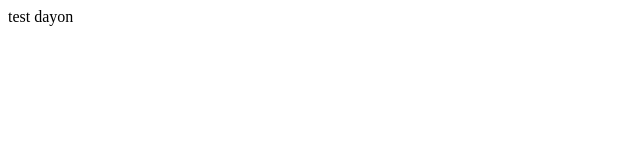
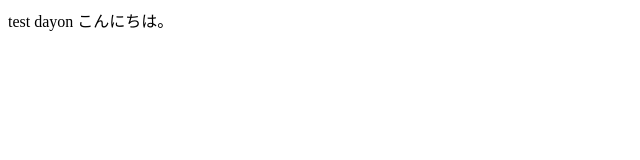
Before and after one commit to Gnagano/nexseedClass, a plain HTML site: page index.html in a window 1280 px wide. Shown: the whole page, without its empty margins (0-640 px from the left). Drawn offline with Linux system fonts and the light colour scheme.

Commit message:
[add]こんにちは

```diff
--- a/index.html
+++ b/index.html
@@ -6,5 +6,6 @@
   </head>
   <body>
     test dayon
+    こんにちは。
   </body>
 </html>
```
